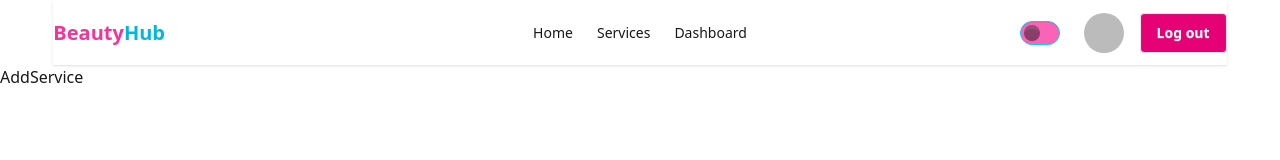
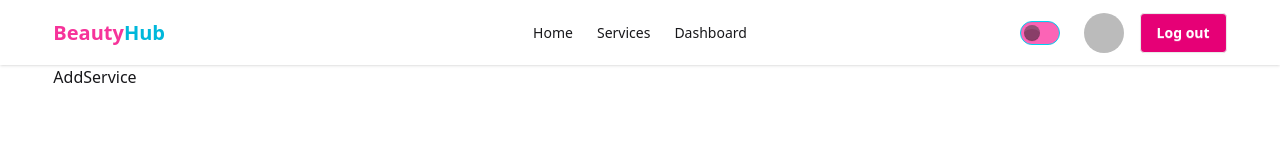
Before and after one commit to suraiya-jahan-bhuiyan-sraboni/beauty-hub-client, a React (Vite) app: page /add-service in a window 1280 px wide. Shown: the top 160 px of the page. Built offline with nearby package versions, Linux system fonts and the light colour scheme; no server answers; sample sign-in values are in the browser's storage.

Commit message:
design modified in navbar

```diff
--- a/src/components/root components/Navbar.jsx
+++ b/src/components/root components/Navbar.jsx
@@ -43,7 +43,8 @@ const Navbar = () => {
   }
 
   return (
-    <div className="w-11/12 mx-auto navbar bg-base-100 shadow-sm px-0">
+    <div className="shadow">
+      <div className="w-11/12 mx-auto navbar bg-base-100 px-0 ">
         <div className="navbar-start">
           <div className="dropdown">
             <div tabIndex={0} role="button" className="btn btn-ghost lg:hidden pl-0">
@@ -51,7 +52,7 @@ const Navbar = () => {
             </div>
             <ul
               tabIndex={0}
-            className="menu menu-sm dropdown-content bg-base-100 rounded-box z-1 mt-3 w-52 p-2 shadow">
+              className="menu menu-sm shadow-pink-600/50  dropdown-content bg-base-100 rounded-box z-1 mt-3 w-52 p-2 shadow">
 
               <li><NavLink to="/">Home</NavLink></li>
               <li><NavLink to="/all-service">Services</NavLink></li>
@@ -130,6 +131,7 @@ const Navbar = () => {
 
         </div>
       </div>
+    </div>
   )
 }
 
--- a/src/pages/AddService.jsx
+++ b/src/pages/AddService.jsx
@@ -2,7 +2,7 @@ import React from 'react'
 
 const AddService = () => {
   return (
-    <div className = 'min-h-screen'>AddService</div>
+    <div className = 'w-11/12 mx-auto min-h-screen'>AddService</div>
   )
 }
 
```
Lines whose indentation alone changed are shown as unchanged.
